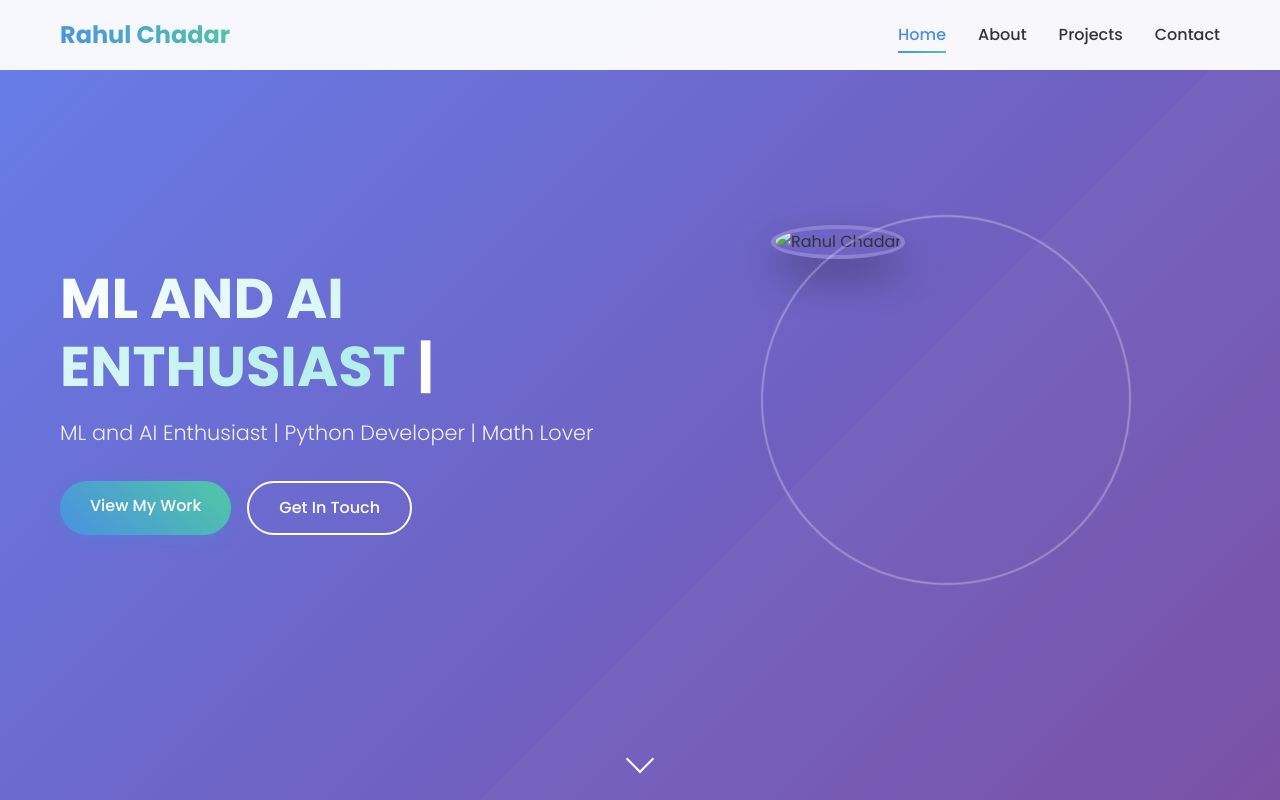
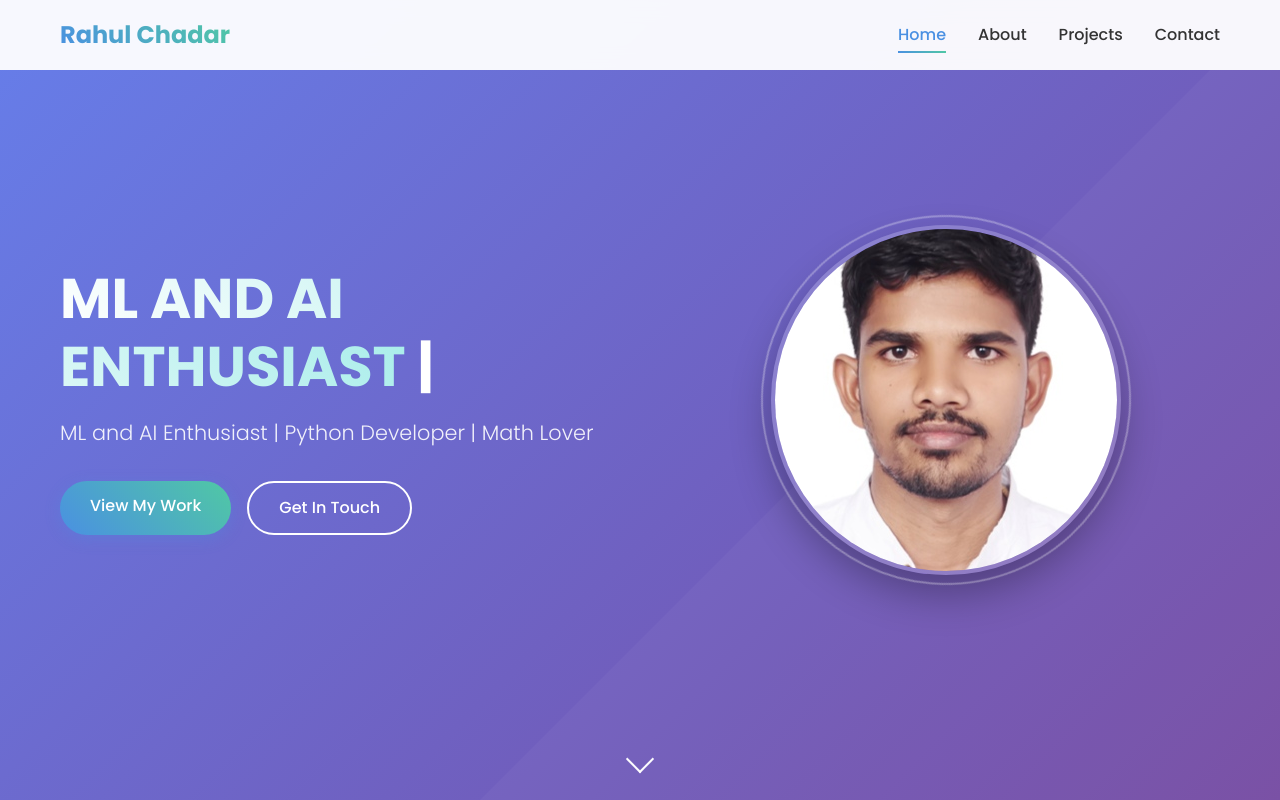
Before and after one commit to Rahul12911/PortfolioMy, a plain HTML site: page index.html in a window 1280 px wide. Shown: the top 800 px of the page. Drawn offline with nearby package versions, Linux system fonts and the light colour scheme.

Commit message:
Update index.html

```diff
--- a/index.html
+++ b/index.html
@@ -47,7 +47,7 @@
                 </div>
                 <div class="hero-image" data-aos="fade-left" data-aos-delay="200">
                     <div class="image-container">
-                        <img src="img/rahul.jpg" alt="Rahul Chadar" class="profile-image">
+                        <img src="rahul.jpg" alt="Rahul Chadar" class="profile-image">
                         <div class="image-border"></div>
                     </div>
                 </div>
```
